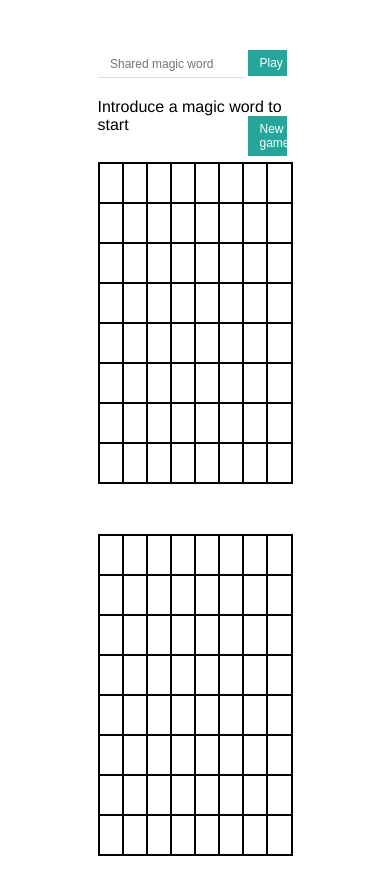
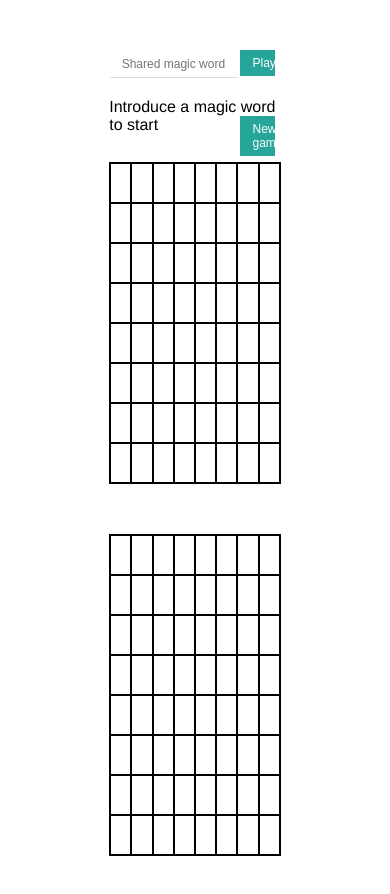
Before and after one commit to Sinclert/Mobile-Battleships, a website with bundled scripts: page www/index.html in a window 390 px wide. Built offline with nearby package versions, Linux system fonts and the light colour scheme.

Commit message:
Interface changes

```diff
--- a/www/css/myapp.css
+++ b/www/css/myapp.css
@@ -5,10 +5,10 @@
 
 /* Line 4, ../sass/_main.scss */
 .app {
-	width: 50%;
+	width: 44%;
 	margin-top: 50px;
-	margin-left: 25%;
-	margin-right: 25%;
+	margin-left: 28%;
+	margin-right: 28%;
 }
 
 /* Line 10, ../sass/_main.scss */
```
